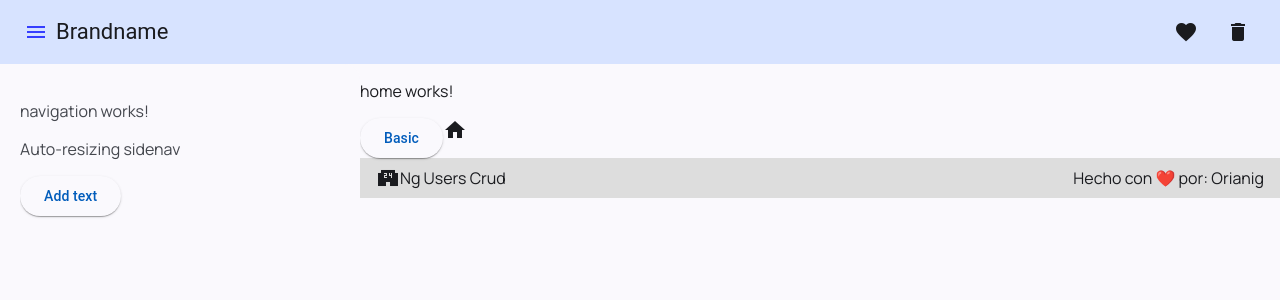
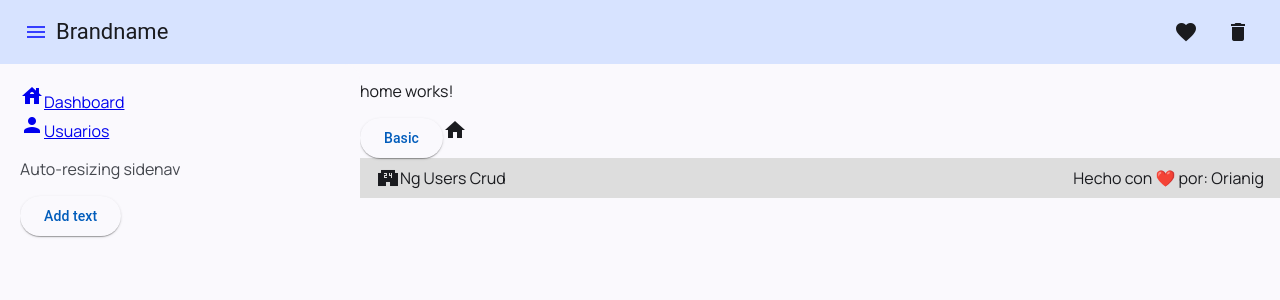
Before and after one commit to Orianig/ng-users-crud, an Angular app: page /home in a window 1280 px wide. Shown: the top 300 px of the page. Built offline with nearby package versions, Linux system fonts and the light colour scheme.

Commit message:
feat: add navigation options

```diff
--- a/src/app/pages/home/home.component.html
+++ b/src/app/pages/home/home.component.html
@@ -1,3 +1,3 @@
 <p>home works!</p>
 <button mat-raised-button>Basic</button>
-  <mat-icon>home</mat-icon>
+<mat-icon>home</mat-icon>
--- a/src/app/shared/layout/navigation/navigation.component.html
+++ b/src/app/shared/layout/navigation/navigation.component.html
@@ -1 +1,10 @@
-<p>navigation works!</p>
+@if (isUserLoggedIn) {
+<a mat-list-item routerLink="" routerLinkActive="active" [routerLinkActiveOptions]="{ exact: true }">
+  <mat-icon>house</mat-icon>
+  <span>Dashboard</span>
+</a>
+<a mat-list-item routerLink="/users" routerLinkActive="active">
+  <mat-icon>person</mat-icon>
+  <span>Usuarios</span>
+</a>
+}
--- a/src/app/shared/layout/navigation/navigation.component.ts
+++ b/src/app/shared/layout/navigation/navigation.component.ts
@@ -1,11 +1,26 @@
-import { Component } from '@angular/core';
+import { Component, OnInit, OnDestroy, inject, Renderer2, signal } from '@angular/core';
+import { Router, RouterLink, RouterLinkActive, RouterOutlet } from '@angular/router';
+import { MaterialModule } from '../../material.module';
 
 @Component({
   selector: 'app-navigation',
-  imports: [],
+  imports: [
+    MaterialModule, RouterLink, RouterLinkActive,
+  ],
   templateUrl: './navigation.component.html',
   styleUrl: './navigation.component.scss'
 })
 export class NavigationComponent {
 
+  router = inject(Router);
+  renderer = inject(Renderer2);
+
+  isMenuCollapsed = true;
+  isAppLoaded = false;
+  isUserLoggedIn = true;
+  newNotificationCount = signal<number>(0);
+
+  logout() {
+    this.isUserLoggedIn = false;
+  }
 }
```
